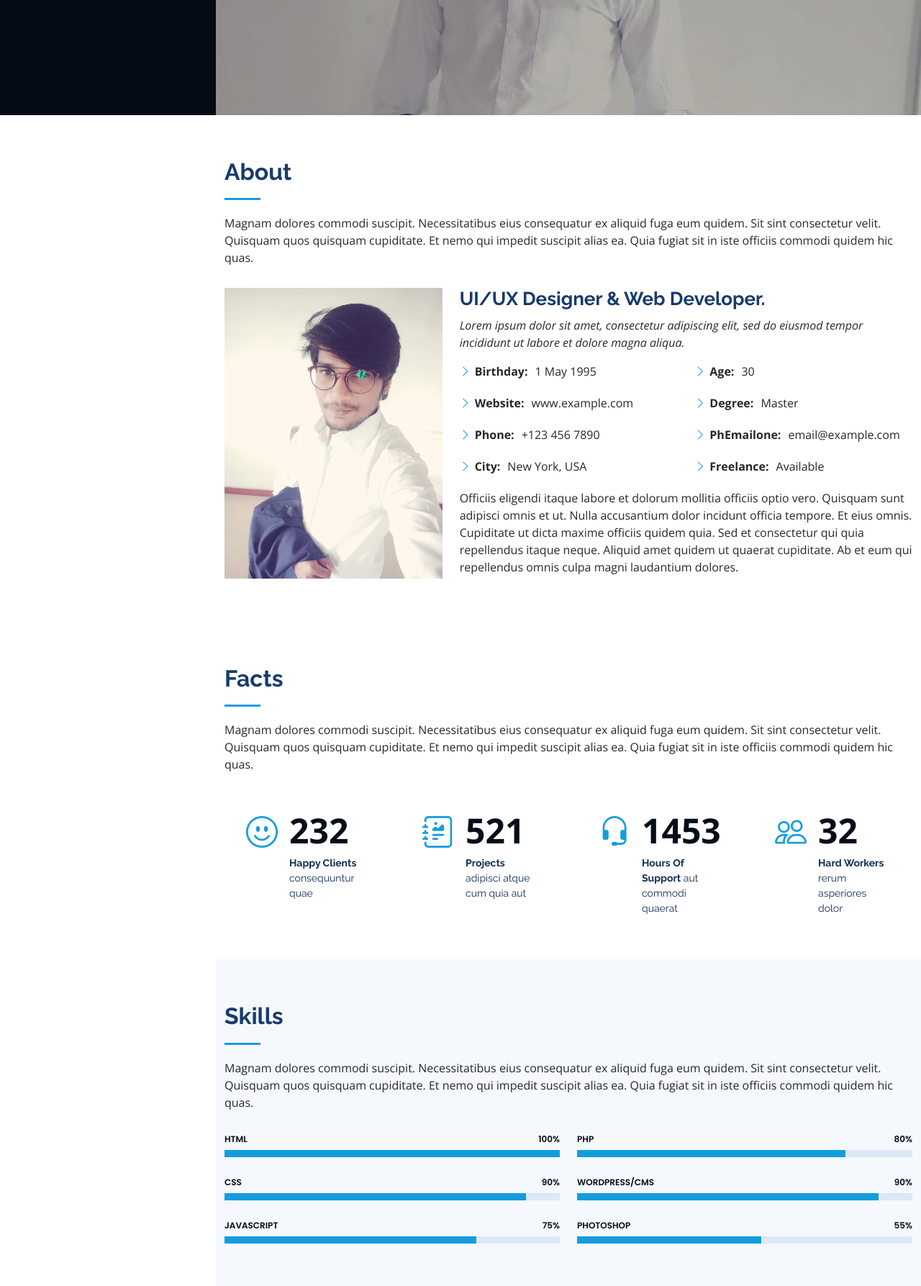
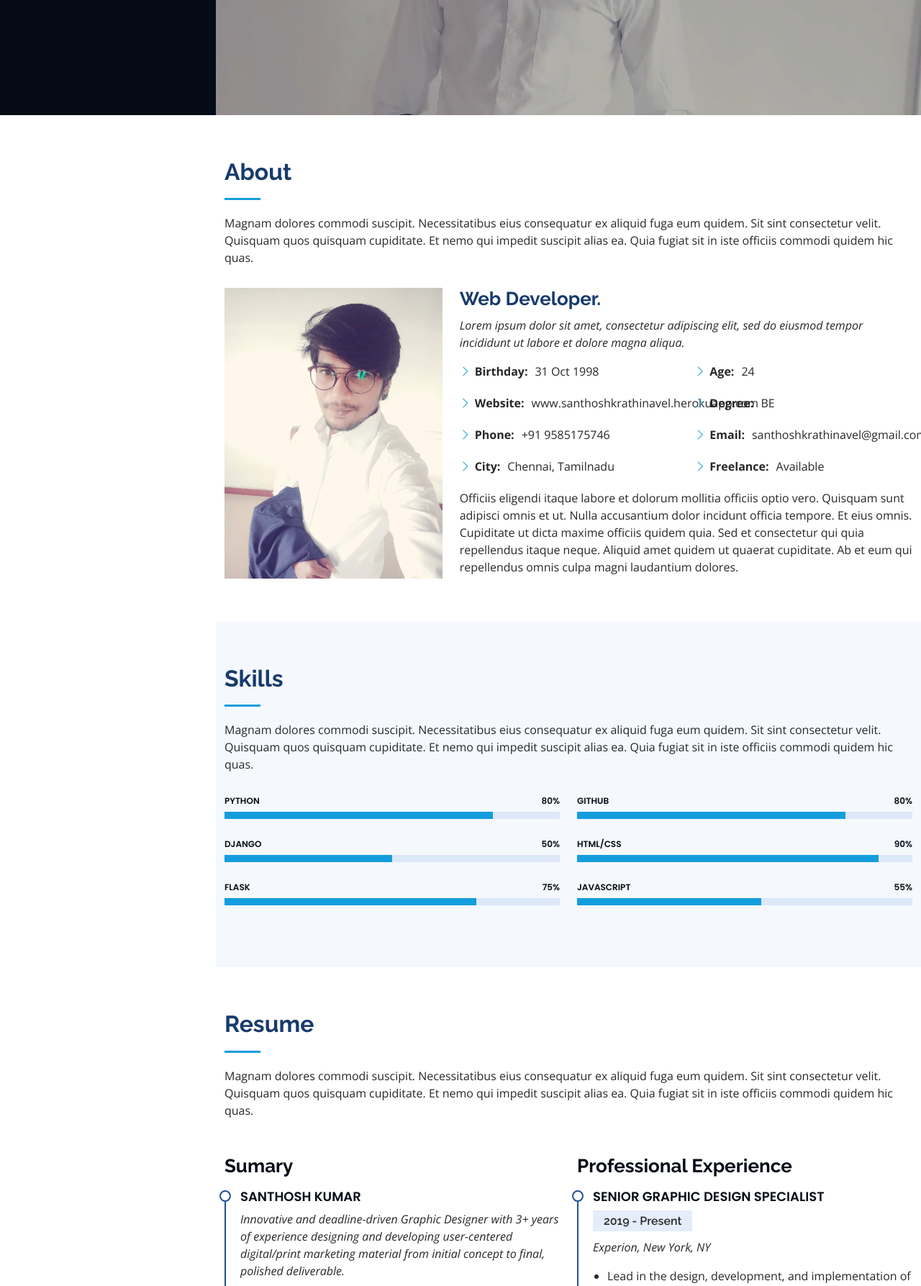
Before and after one commit to santhosh-as-rsk/myapp, a Django app: page / in a window 1280 px wide. Shown: the part 640-2427 px from the top of the page at 72% size. Run offline with Django 4.2, Linux system fonts and the light colour scheme; some libraries are stand-ins or nearby versions.

Commit message:
third commit

```diff
--- a/assets/templates/index.html
+++ b/assets/templates/index.html
@@ -42,7 +42,7 @@
 
       <div class="profile">
         <img src="{% static 'assets/img/profile-img.jpg'%}" alt="" class="img-fluid rounded-circle">
-        <h1 class="text-light"><a href="/index.html">Alex Smith</a></h1>
+        <h1 class="text-light"><a href="/index.html"> Santhosh Kumar</a></h1>
         <div class="social-links mt-3 text-center">
           <a href="#" class="twitter"><i class="bx bxl-twitter"></i></a>
           <a href="#" class="facebook"><i class="bx bxl-facebook"></i></a>
@@ -68,7 +68,7 @@
   <!-- ======= Hero Section ======= -->
   <section id="hero" class="d-flex flex-column justify-content-center align-items-center">
     <div class="hero-container" data-aos="fade-in">
-      <h1>Alex Smith</h1>
+      <h1>Santhosh Kumar</h1>
       <p>I'm <span class="typed" data-typed-items="Designer, Developer, Freelancer, Photographer"></span></p>
     </div>
   </section><!-- End Hero -->
@@ -89,7 +89,7 @@
             <img src="{% static 'assets/img/profile-img.jpg'%}" class="img-fluid" alt="">
           </div>
           <div class="col-lg-8 pt-4 pt-lg-0 content" data-aos="fade-left">
-            <h3>UI/UX Designer &amp; Web Developer.</h3>
+            <h3>Web Developer.</h3>
             <p class="fst-italic">
               Lorem ipsum dolor sit amet, consectetur adipiscing elit, sed do eiusmod tempor incididunt ut labore et dolore
               magna aliqua.
@@ -97,17 +97,17 @@
             <div class="row">
               <div class="col-lg-6">
                 <ul>
-                  <li><i class="bi bi-chevron-right"></i> <strong>Birthday:</strong> <span>1 May 1995</span></li>
-                  <li><i class="bi bi-chevron-right"></i> <strong>Website:</strong> <span>www.example.com</span></li>
-                  <li><i class="bi bi-chevron-right"></i> <strong>Phone:</strong> <span>+123 456 7890</span></li>
-                  <li><i class="bi bi-chevron-right"></i> <strong>City:</strong> <span>New York, USA</span></li>
+                  <li><i class="bi bi-chevron-right"></i> <strong>Birthday:</strong> <span>31 Oct 1998</span></li>
+                  <li><i class="bi bi-chevron-right"></i> <strong>Website:</strong> <span>www.santhoshkrathinavel.herokuapp.com</span></li>
+                  <li><i class="bi bi-chevron-right"></i> <strong>Phone:</strong> <span>+91 9585175746</span></li>
+                  <li><i class="bi bi-chevron-right"></i> <strong>City:</strong> <span>Chennai, Tamilnadu</span></li>
                 </ul>
               </div>
               <div class="col-lg-6">
                 <ul>
-                  <li><i class="bi bi-chevron-right"></i> <strong>Age:</strong> <span>30</span></li>
-                  <li><i class="bi bi-chevron-right"></i> <strong>Degree:</strong> <span>Master</span></li>
-                  <li><i class="bi bi-chevron-right"></i> <strong>PhEmailone:</strong> <span>email@example.com</span></li>
+                  <li><i class="bi bi-chevron-right"></i> <strong>Age:</strong> <span>24</span></li>
+                  <li><i class="bi bi-chevron-right"></i> <strong>Degree:</strong> <span>BE</span></li>
+                  <li><i class="bi bi-chevron-right"></i> <strong>Email:</strong> <span>santhoshkrathinavel@gmail.com</span></li>
                   <li><i class="bi bi-chevron-right"></i> <strong>Freelance:</strong> <span>Available</span></li>
                 </ul>
               </div>
@@ -123,52 +123,52 @@
     </section><!-- End About Section -->
 
     <!-- ======= Facts Section ======= -->
-    <section id="facts" class="facts">
-      <div class="container">
+<!--    <section id="facts" class="facts">-->
+<!--      <div class="container">-->
 
-        <div class="section-title">
-          <h2>Facts</h2>
-          <p>Magnam dolores commodi suscipit. Necessitatibus eius consequatur ex aliquid fuga eum quidem. Sit sint consectetur velit. Quisquam quos quisquam cupiditate. Et nemo qui impedit suscipit alias ea. Quia fugiat sit in iste officiis commodi quidem hic quas.</p>
-        </div>
+<!--        <div class="section-title">-->
+<!--          <h2>Facts</h2>-->
+<!--          <p>Magnam dolores commodi suscipit. Necessitatibus eius consequatur ex aliquid fuga eum quidem. Sit sint consectetur velit. Quisquam quos quisquam cupiditate. Et nemo qui impedit suscipit alias ea. Quia fugiat sit in iste officiis commodi quidem hic quas.</p>-->
+<!--        </div>-->
 
-        <div class="row no-gutters">
+<!--        <div class="row no-gutters">-->
 
-          <div class="col-lg-3 col-md-6 d-md-flex align-items-md-stretch" data-aos="fade-up">
-            <div class="count-box">
-              <i class="bi bi-emoji-smile"></i>
-              <span data-purecounter-start="0" data-purecounter-end="232" data-purecounter-duration="1" class="purecounter"></span>
-              <p><strong>Happy Clients</strong> consequuntur quae</p>
-            </div>
-          </div>
+<!--          <div class="col-lg-3 col-md-6 d-md-flex align-items-md-stretch" data-aos="fade-up">-->
+<!--            <div class="count-box">-->
+<!--              <i class="bi bi-emoji-smile"></i>-->
+<!--              <span data-purecounter-start="0" data-purecounter-end="232" data-purecounter-duration="1" class="purecounter"></span>-->
+<!--              <p><strong>Happy Clients</strong> consequuntur quae</p>-->
+<!--            </div>-->
+<!--          </div>-->
 
-          <div class="col-lg-3 col-md-6 d-md-flex align-items-md-stretch" data-aos="fade-up" data-aos-delay="100">
-            <div class="count-box">
-              <i class="bi bi-journal-richtext"></i>
-              <span data-purecounter-start="0" data-purecounter-end="521" data-purecounter-duration="1" class="purecounter"></span>
-              <p><strong>Projects</strong> adipisci atque cum quia aut</p>
-            </div>
-          </div>
+<!--          <div class="col-lg-3 col-md-6 d-md-flex align-items-md-stretch" data-aos="fade-up" data-aos-delay="100">-->
+<!--            <div class="count-box">-->
+<!--              <i class="bi bi-journal-richtext"></i>-->
+<!--              <span data-purecounter-start="0" data-purecounter-end="521" data-purecounter-duration="1" class="purecounter"></span>-->
+<!--              <p><strong>Projects</strong> adipisci atque cum quia aut</p>-->
+<!--            </div>-->
+<!--          </div>-->
 
-          <div class="col-lg-3 col-md-6 d-md-flex align-items-md-stretch" data-aos="fade-up" data-aos-delay="200">
-            <div class="count-box">
-              <i class="bi bi-headset"></i>
-              <span data-purecounter-start="0" data-purecounter-end="1453" data-purecounter-duration="1" class="purecounter"></span>
-              <p><strong>Hours Of Support</strong> aut commodi quaerat</p>
-            </div>
-          </div>
+<!--          <div class="col-lg-3 col-md-6 d-md-flex align-items-md-stretch" data-aos="fade-up" data-aos-delay="200">-->
+<!--            <div class="count-box">-->
+<!--              <i class="bi bi-headset"></i>-->
+<!--              <span data-purecounter-start="0" data-purecounter-end="1453" data-purecounter-duration="1" class="purecounter"></span>-->
+<!--              <p><strong>Hours Of Support</strong> aut commodi quaerat</p>-->
+<!--            </div>-->
+<!--          </div>-->
 
-          <div class="col-lg-3 col-md-6 d-md-flex align-items-md-stretch" data-aos="fade-up" data-aos-delay="300">
-            <div class="count-box">
-              <i class="bi bi-people"></i>
-              <span data-purecounter-start="0" data-purecounter-end="32" data-purecounter-duration="1" class="purecounter"></span>
-              <p><strong>Hard Workers</strong> rerum asperiores dolor</p>
-            </div>
-          </div>
+<!--          <div class="col-lg-3 col-md-6 d-md-flex align-items-md-stretch" data-aos="fade-up" data-aos-delay="300">-->
+<!--            <div class="count-box">-->
+<!--              <i class="bi bi-people"></i>-->
+<!--              <span data-purecounter-start="0" data-purecounter-end="32" data-purecounter-duration="1" class="purecounter"></span>-->
+<!--              <p><strong>Hard Workers</strong> rerum asperiores dolor</p>-->
+<!--            </div>-->
+<!--          </div>-->
 
-        </div>
+<!--        </div>-->
 
-      </div>
-    </section><!-- End Facts Section -->
+<!--      </div>-->
+<!--    </section>&lt;!&ndash; End Facts Section &ndash;&gt;-->
 
     <!-- ======= Skills Section ======= -->
     <section id="skills" class="skills section-bg">
@@ -184,21 +184,21 @@
           <div class="col-lg-6" data-aos="fade-up">
 
             <div class="progress">
-              <span class="skill">HTML <i class="val">100%</i></span>
+              <span class="skill">Python <i class="val">80%</i></span>
               <div class="progress-bar-wrap">
-                <div class="progress-bar" role="progressbar" aria-valuenow="100" aria-valuemin="0" aria-valuemax="100"></div>
+                <div class="progress-bar" role="progressbar" aria-valuenow="80" aria-valuemin="0" aria-valuemax="100"></div>
               </div>
             </div>
 
             <div class="progress">
-              <span class="skill">CSS <i class="val">90%</i></span>
+              <span class="skill">Django <i class="val">50%</i></span>
               <div class="progress-bar-wrap">
-                <div class="progress-bar" role="progressbar" aria-valuenow="90" aria-valuemin="0" aria-valuemax="100"></div>
+                <div class="progress-bar" role="progressbar" aria-valuenow="50" aria-valuemin="0" aria-valuemax="100"></div>
               </div>
             </div>
 
             <div class="progress">
-              <span class="skill">JavaScript <i class="val">75%</i></span>
+              <span class="skill">Flask <i class="val">75%</i></span>
               <div class="progress-bar-wrap">
                 <div class="progress-bar" role="progressbar" aria-valuenow="75" aria-valuemin="0" aria-valuemax="100"></div>
               </div>
@@ -209,21 +209,21 @@
           <div class="col-lg-6" data-aos="fade-up" data-aos-delay="100">
 
             <div class="progress">
-              <span class="skill">PHP <i class="val">80%</i></span>
+              <span class="skill">Github <i class="val">80%</i></span>
               <div class="progress-bar-wrap">
                 <div class="progress-bar" role="progressbar" aria-valuenow="80" aria-valuemin="0" aria-valuemax="100"></div>
               </div>
             </div>
 
             <div class="progress">
-              <span class="skill">WordPress/CMS <i class="val">90%</i></span>
+              <span class="skill">Html/CSS <i class="val">90%</i></span>
               <div class="progress-bar-wrap">
                 <div class="progress-bar" role="progressbar" aria-valuenow="90" aria-valuemin="0" aria-valuemax="100"></div>
               </div>
             </div>
 
             <div class="progress">
-              <span class="skill">Photoshop <i class="val">55%</i></span>
+              <span class="skill">Javascript <i class="val">55%</i></span>
               <div class="progress-bar-wrap">
                 <div class="progress-bar" role="progressbar" aria-valuenow="55" aria-valuemin="0" aria-valuemax="100"></div>
               </div>
@@ -249,7 +249,7 @@
           <div class="col-lg-6" data-aos="fade-up">
             <h3 class="resume-title">Sumary</h3>
             <div class="resume-item pb-0">
-              <h4>Alex Smith</h4>
+              <h4>Santhosh Kumar</h4>
               <p><em>Innovative and deadline-driven Graphic Designer with 3+ years of experience designing and developing user-centered digital/print marketing material from initial concept to final, polished deliverable.</em></p>
               <ul>
                 <li>Portland par 127,Orlando, FL</li>
--- a/myown/settings.py
+++ b/myown/settings.py
@@ -23,7 +23,7 @@ BASE_DIR = Path(__file__).resolve().parent.parent
 SECRET_KEY = 'django-insecure-dvfvz^*#wi@aq7m%@oo&dln7a1-m^%+1ydu)xhu3z3aermdlcq'
 
 # SECURITY WARNING: don't run with debug turned on in production!
-DEBUG = False
+DEBUG = True
 
 ALLOWED_HOSTS = ['santhoshkrathinavel.herokuapp.com/','127.0.0.1']
 
```
Also changed, not shown: db.sqlite3.
